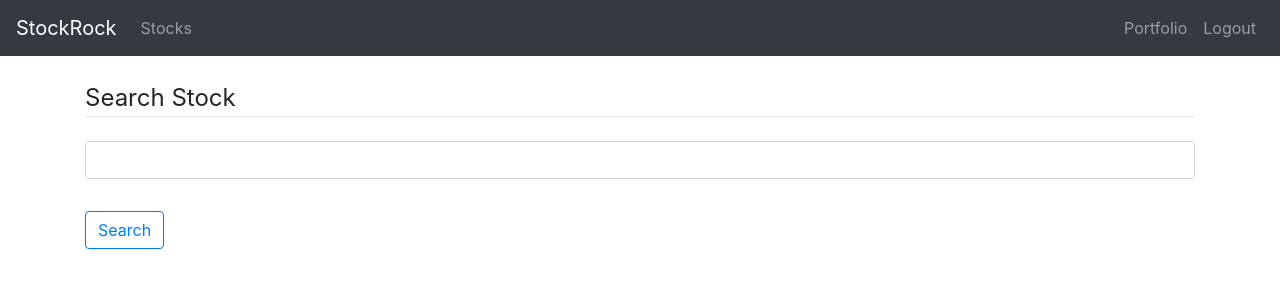
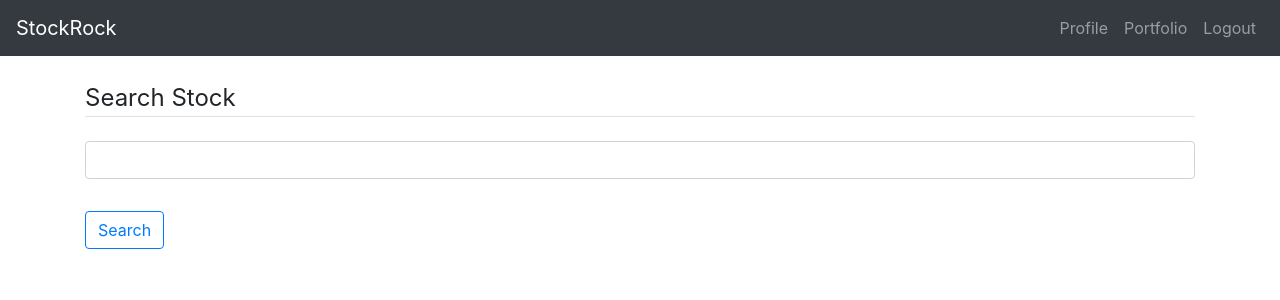
Before and after one commit to hmtj99/stockrock, a Django app: page / in a window 1280 px wide. Shown: the top 300 px of the page. Run offline with Django 3.2, Linux system fonts and the light colour scheme; a user stored in the database is signed in; some libraries are stand-ins or nearby versions.

Commit message:
Added paths for profile page and portfolio

```diff
--- a/stockrock/stockrock/settings.py
+++ b/stockrock/stockrock/settings.py
@@ -124,4 +124,4 @@ STATIC_URL = '/static/'
 
 CRISPY_TEMPLATE_PACK = 'bootstrap4'
 
-LOGIN_REDIRECT_URL = 'SearchStock'
+LOGIN_REDIRECT_URL = 'profile'
--- a/stockrock/stockrock/urls.py
+++ b/stockrock/stockrock/urls.py
@@ -23,5 +23,6 @@ urlpatterns = [
     path('', include('stocks.urls')),
     path('register/', users_views.register, name='register'),
     path('login/', auth_views.LoginView.as_view(template_name="users/login.html"), name='login'),
-    path('logout/', auth_views.LogoutView.as_view(template_name="users/logout.html"), name='logout')
+    path('logout/', auth_views.LogoutView.as_view(template_name="users/logout.html"), name='logout'),
+    path('profile/', users_views.profile, name='profile'),
 ]
--- a/stockrock/stocks/models.py
+++ b/stockrock/stocks/models.py
@@ -1,8 +1,14 @@
 from django.db import models
+from django.contrib.auth.models import User
+
 
 class Stock(models.Model):
-    name = models.CharField(max_length = 100)
-    ticker = models.CharField(max_length = 100)
+    name = models.CharField(max_length=100)
+    ticker = models.CharField(max_length=100)
 
     def __str__(self):
         return self.name
+
+
+class Portfolio(models.Model):
+    user = models.OneToOneField(User, on_delete=models.CASCADE)
--- a/stockrock/stocks/templates/stocks/base.html
+++ b/stockrock/stocks/templates/stocks/base.html
@@ -34,13 +34,11 @@
         <span class="navbar-toggler-icon"></span>
       </button>
       <div class="collapse navbar-collapse" id="navbarMenu">
-        <ul class="navbar-nav">
-          <li class="nav-item">
-            <a href="#" class="nav-link">Stocks</a>
-          </li>
-        </ul>
         <ul class="navbar-nav ml-auto">
           {% if user.is_authenticated %}
+          <li class="nav-item">
+            <a href="{% url 'profile' %}" class="nav-link">Profile</a>
+          </li>
           <li class="nav-item">
             <a href="#" class="nav-link">Portfolio</a>
           </li>
--- a/stockrock/users/views.py
+++ b/stockrock/users/views.py
@@ -1,6 +1,7 @@
 from django.shortcuts import render, redirect
 from django.contrib.auth.forms import UserCreationForm
 from .forms import UserRegistrationForm
+from django.contrib.auth.decorators import login_required
 
 
 def register(request):
@@ -15,5 +16,6 @@ def register(request):
     return render(request, 'users/register.html', {'form': form})
 
 
-def login(request):
-    return render(request, 'users/login.html')
+@login_required
+def profile(request):
+    return render(request, 'users/profile.html')
```
Also changed, not shown: stockrock/stocks/views.py (+8 -6 lines), stockrock/users/templates/users/profile.html (added, +12 -0 lines), stockrock/db.sqlite3.
